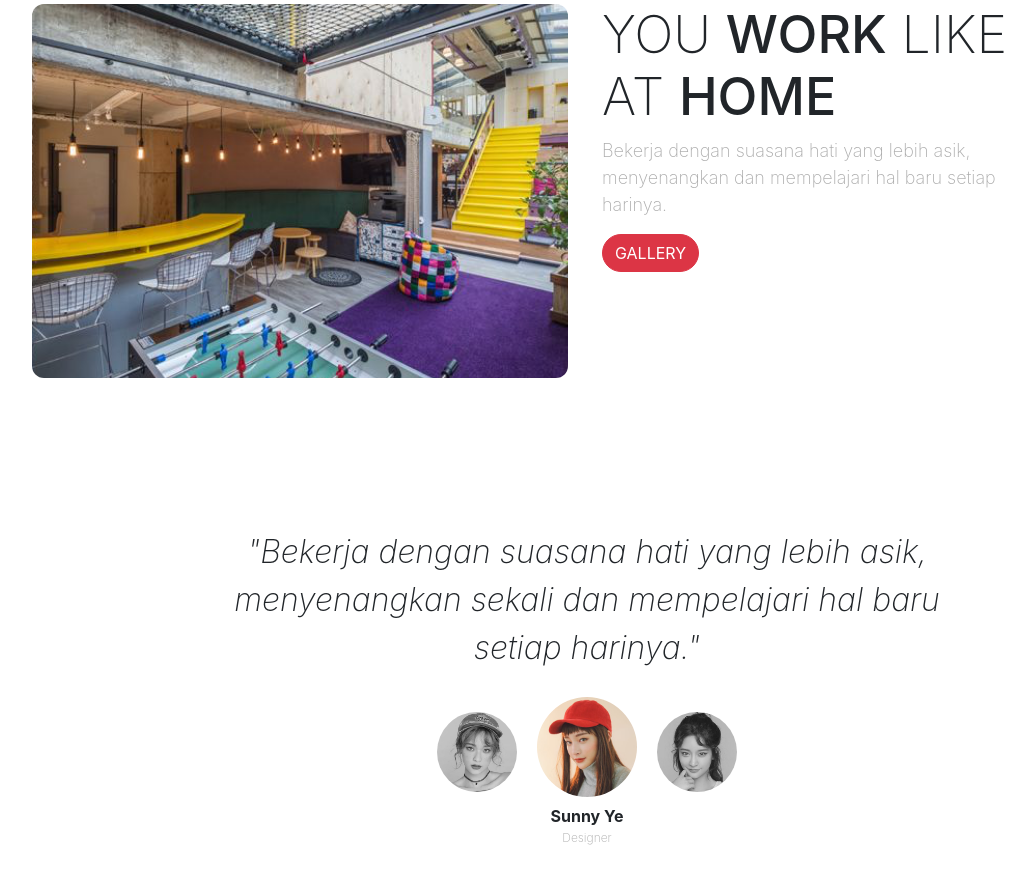
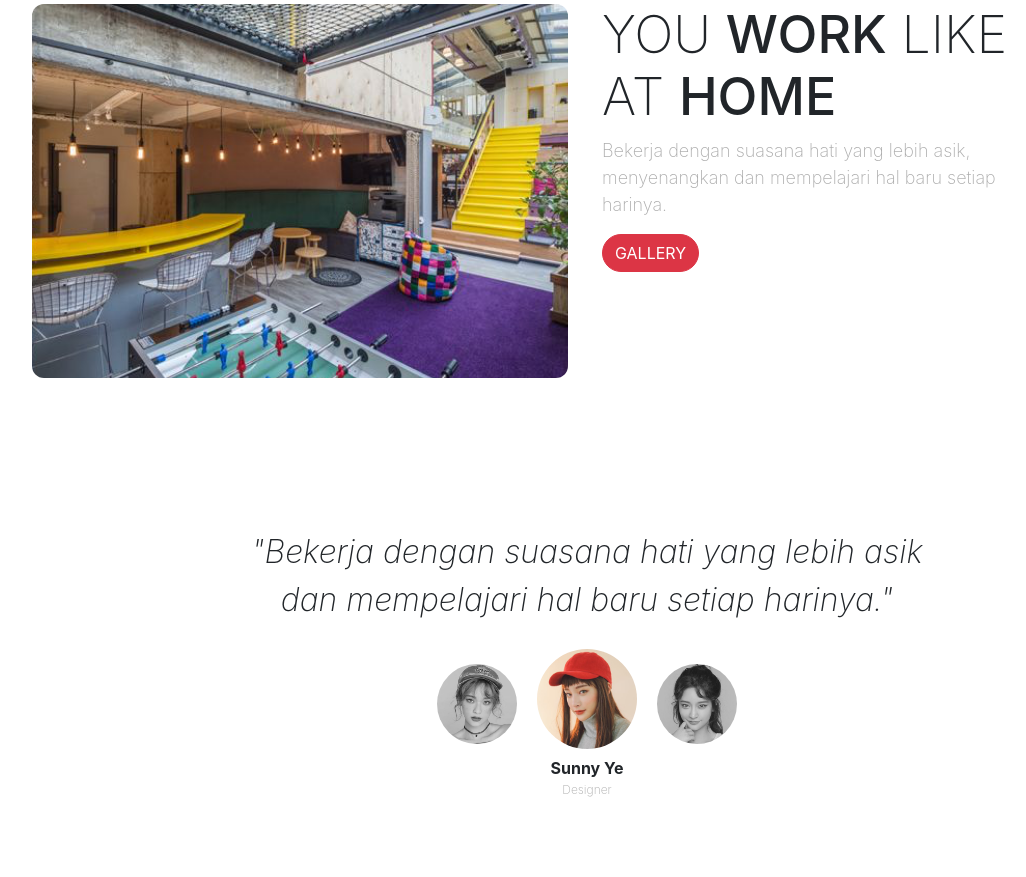
Before and after one commit to alisasimanjuntak2/simple-landing-page-sebagai-sandhikahgalih, a plain HTML site: page index.html in a window 1280 px wide. Shown: the part 834-1711 px from the top of the page, without its empty margins (53-1079 px from the left). After the commit the page ends 1663 px from the top, so only its background shows below. Drawn offline with nearby package versions, Linux system fonts and the light colour scheme; a web font is replaced by a local one.

Commit message:
mengubah tulisan testimonial

```diff
--- a/index.html
+++ b/index.html
@@ -94,8 +94,7 @@
       <section class="testimonial">
         <div class="row justify-content-center">
           <div class="col-lg-8">
-            <p>"Bekerja dengan suasana hati yang lebih asik, menyenangkan sekali
-              dan mempelajari hal baru setiap harinya."</p>
+            <p>"Bekerja dengan suasana hati yang lebih asik dan mempelajari hal baru setiap harinya."</p>
           </div>
         </div>
         <div class="row justify-content-center">
```
